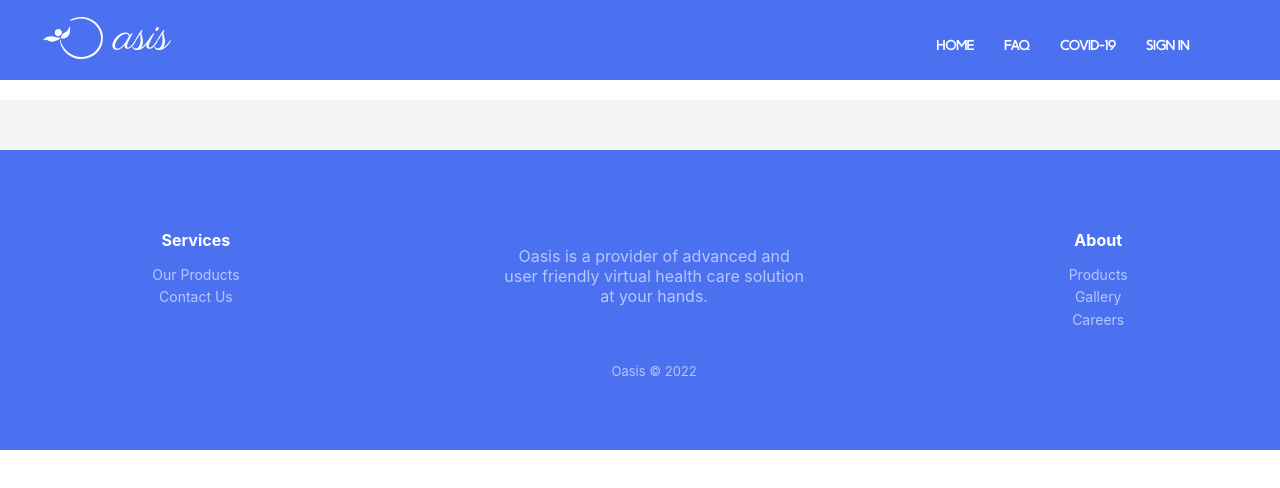
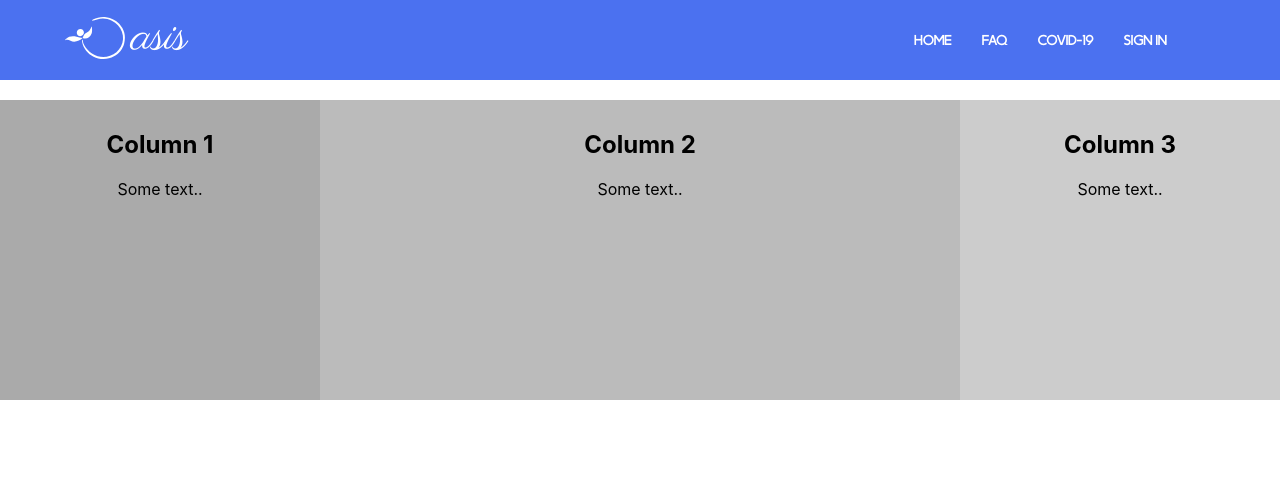
Before and after one commit to akarshroot/oasis, a React (Create React App) app in the folder oasis/: page /dashboard in a window 1280 px wide. Shown: the top 488 px of the page. Built offline with nearby package versions, Linux system fonts and the light colour scheme; the HTML template or start-up script is replaced by a standard one.

Commit message:
dash-division

```diff
--- a/oasis/src/App.js
+++ b/oasis/src/App.js
@@ -6,6 +6,7 @@ import React from 'react'
 import { useEffect, useState } from 'react'
 import Home from './pages/Home'
 import Login from './pages/Login'
+import Dashboard from './pages/Dashboard'
 
 
 function App() {
@@ -18,7 +19,7 @@ function App() {
         <Routes>
           <Route path="/" exact element={<Home />} />
           <Route path="/login" exact element={<Login/>}/>
-          {/* <Route path="/contact" exact component={Contact} /> */}
+          <Route path="/dashboard" exact element={<Dashboard/>} />
         </Routes>
         <Footer />
       </Router>
--- a/oasis/src/Navbar.css
+++ b/oasis/src/Navbar.css
@@ -21,7 +21,7 @@
 .logo-text{
     font-family: 'Parisienne', cursive;
     font-weight: normal !important;
-    margin-left: -20px;
+    margin-left: -25px;
 }
 
 @keyframes drop-nav {
--- /dev/null
+++ b/oasis/src/pages/Dashboard.css
@@ -0,0 +1,25 @@
+* {
+    box-sizing: border-box;
+  }
+
+  /* Create three unequal columns that floats next to each other */
+  .column {
+    float: left;
+    padding: 10px;
+    height: 300px; /* Should be removed. Only for demonstration */
+  }
+
+  .left, .right {
+    width: 25%;
+  }
+
+  .middle {
+    width: 50%;
+  }
+
+  /* Clear floats after the columns */
+  .row:after {
+    content: "";
+    display: table;
+    clear: both;
+  }
--- a/oasis/src/pages/Dashboard.js
+++ b/oasis/src/pages/Dashboard.js
@@ -1,8 +1,24 @@
 import React from 'react'
+import './Dashboard.css'
 
 function Dashboard() {
   return (
-    <div>Dashboard</div>
+    <div className="dash-container">
+
+<div className="column left" style={{backgroundColor: "#aaa"}}>
+    <h2>Column 1</h2>
+    <p>Some text..</p>
+  </div>
+  <div className="column middle" style={{backgroundColor:"#bbb"}}>
+    <h2>Column 2</h2>
+    <p>Some text..</p>
+  </div>
+  <div className="column right" style={{backgroundColor:"#ccc"}}>
+    <h2>Column 3</h2>
+    <p>Some text..</p>
+  </div>
+
+    </div>
   )
 }
 
```
